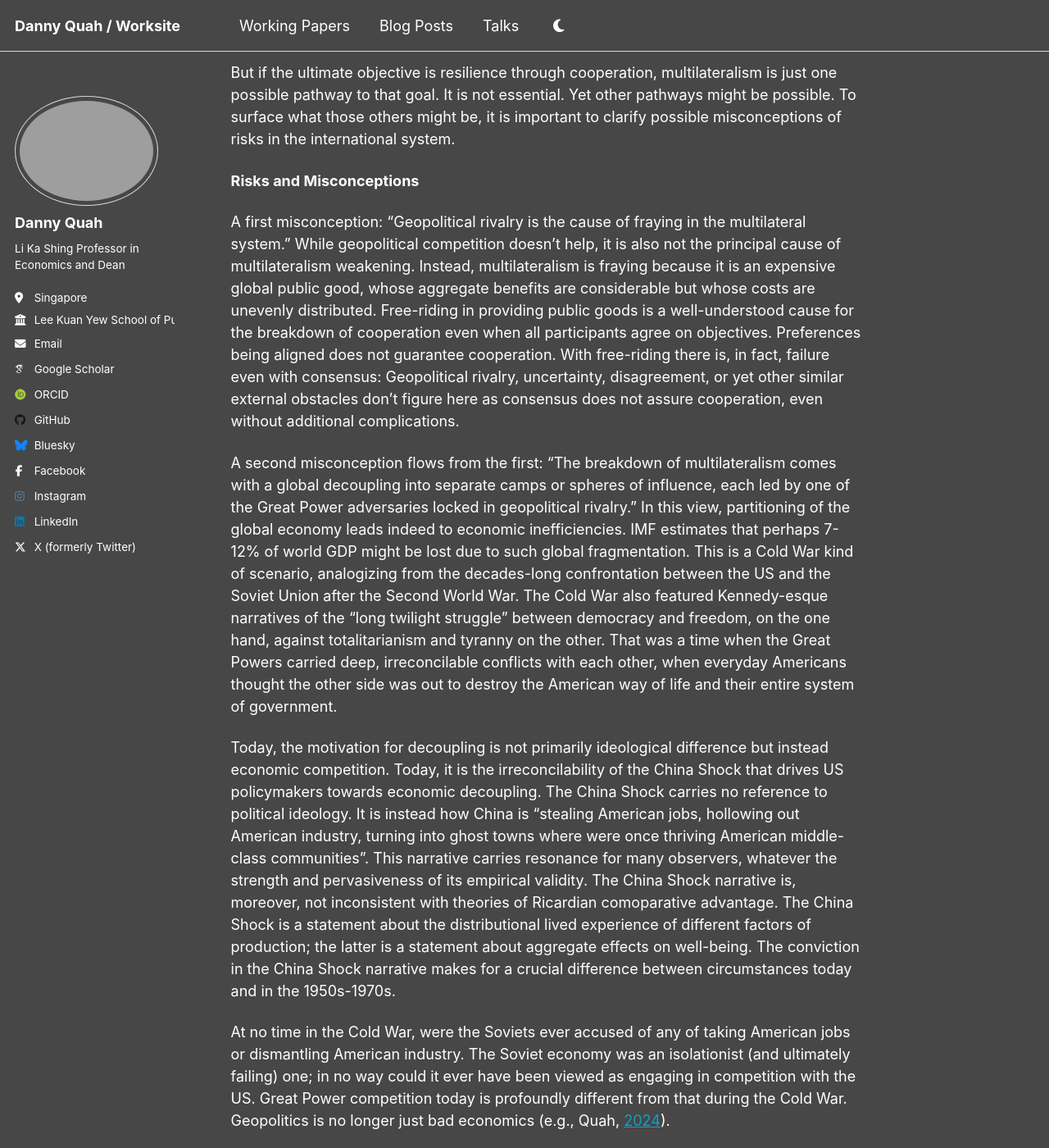
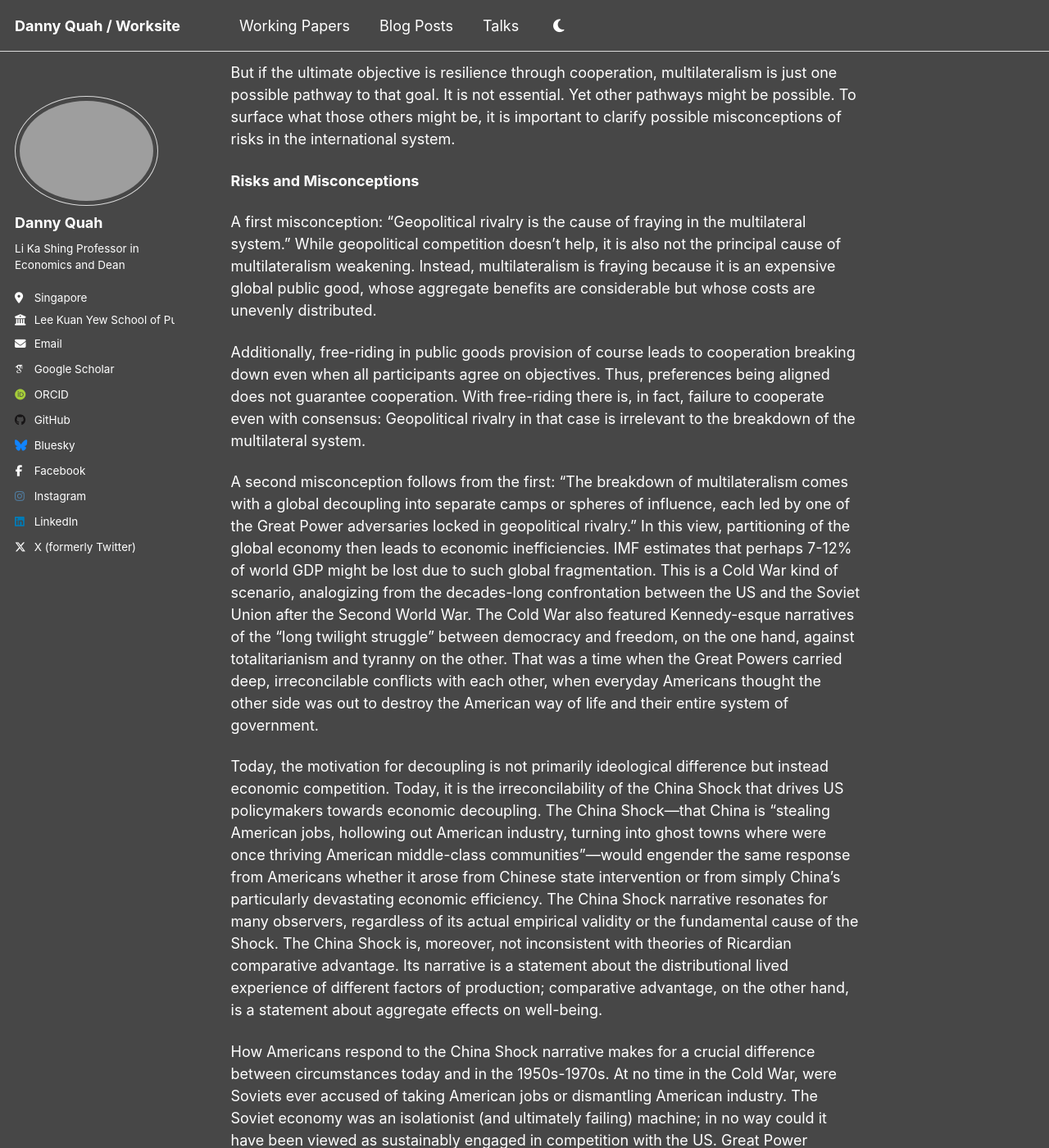
Before and after one commit to DannyQuah/DannyQuah.github.io, a Jekyll site: the page built from _posts/2025-03-31-Resilience-Cooperation-Multilateralism.md, in a window 1280 px wide and 1400 px high, scrolled down 2617 px. Shown: the whole window at 82% size. Built offline with Jekyll 4.4.1, drawn with Linux system fonts in a browser that asks for light colours; some web fonts are replaced; some of the changed text lies outside the part shown.

Commit message:
Resilience Cooperation Multilateralism, after Wade comments

```diff
--- a/_posts/2025-03-31-Resilience-Cooperation-Multilateralism.md
+++ b/_posts/2025-03-31-Resilience-Cooperation-Multilateralism.md
@@ -49,13 +49,15 @@ But if the ultimate objective is resilience through cooperation, multilateralism
 
 **Risks and Misconceptions**
 
-A first misconception: "Geopolitical rivalry is the cause of fraying in the multilateral system."  While geopolitical competition doesn't help, it is also not the principal cause of multilateralism weakening.  Instead, multilateralism is fraying because it is an expensive global public good, whose aggregate benefits are considerable but whose costs are unevenly distributed.  Free-riding in providing public goods is a well-understood cause for the breakdown of cooperation even when all participants agree on objectives.  Preferences being aligned does not guarantee cooperation.  With free-riding there is, in fact, failure even with consensus:  Geopolitical rivalry, uncertainty, disagreement, or yet other similar external obstacles don't figure here as consensus does not assure cooperation, even without additional complications.
+A first misconception: "Geopolitical rivalry is the cause of fraying in the multilateral system."  While geopolitical competition doesn't help, it is also not the principal cause of multilateralism weakening.  Instead, multilateralism is fraying because it is an expensive global public good, whose aggregate benefits are considerable but whose costs are unevenly distributed.
 
-A second misconception flows from the first: "The breakdown of multilateralism comes with a global decoupling into separate camps or spheres of influence, each led by one of the Great Power adversaries locked in geopolitical rivalry."  In this view, partitioning of the global economy leads indeed to economic inefficiencies.  IMF estimates that perhaps 7-12% of world GDP might be lost due to such global fragmentation.  This is a Cold War kind of scenario, analogizing from the decades-long confrontation between the US and the Soviet Union after the Second World War.  The Cold War also featured Kennedy-esque narratives of the "long twilight struggle" between democracy and freedom, on the one hand, against totalitarianism and tyranny on the other.  That was a time when the Great Powers carried deep, irreconcilable conflicts with each other, when everyday Americans thought the other side was out to destroy the American way of life and their entire system of government.
+Additionally, free-riding in public goods provision of course leads to cooperation breaking down even when all participants agree on objectives.  Thus, preferences being aligned does not guarantee cooperation.  With free-riding there is, in fact, failure to cooperate even with consensus:  Geopolitical rivalry in that case is irrelevant to the breakdown of the multilateral system.
 
-Today, the motivation for decoupling is not primarily ideological difference but instead economic competition.  Today, it is the irreconcilability of the China Shock that drives US policymakers towards economic decoupling.  The China Shock carries no reference to political ideology.  It is instead how China is "stealing American jobs, hollowing out American industry, turning into ghost towns where were once thriving American middle-class communities".  This narrative carries resonance for many observers, whatever the strength and pervasiveness of its empirical validity.  The China Shock narrative is, moreover, not inconsistent with theories of Ricardian comoparative advantage.  The China Shock is a statement about the distributional lived experience of different factors of production; the latter is a statement about aggregate effects on well-being.  The conviction in the China Shock narrative makes for a crucial difference between circumstances today and in the 1950s-1970s.
+A second misconception follows from the first: "The breakdown of multilateralism comes with a global decoupling into separate camps or spheres of influence, each led by one of the Great Power adversaries locked in geopolitical rivalry."  In this view, partitioning of the global economy then leads to economic inefficiencies.  IMF estimates that perhaps 7-12% of world GDP might be lost due to such global fragmentation.  This is a Cold War kind of scenario, analogizing from the decades-long confrontation between the US and the Soviet Union after the Second World War.  The Cold War also featured Kennedy-esque narratives of the "long twilight struggle" between democracy and freedom, on the one hand, against totalitarianism and tyranny on the other.  That was a time when the Great Powers carried deep, irreconcilable conflicts with each other, when everyday Americans thought the other side was out to destroy the American way of life and their entire system of government.
 
-At no time in the Cold War, were the Soviets ever accused of any of taking American jobs or dismantling American industry.  The Soviet economy was an isolationist (and ultimately failing) one; in no way could it ever have been viewed as engaging in competition with the US.  Great Power competition today is profoundly different from that during the Cold War.  Geopolitics is no longer just bad economics (e.g., Quah, [2024](https://dannyquah.github.io/2024/04/06/World-Order-Multipolarity-Multilateralism/)).
+Today, the motivation for decoupling is not primarily ideological difference but instead economic competition.  Today, it is the irreconcilability of the China Shock that drives US policymakers towards economic decoupling.  The China Shock---that China is "stealing American jobs, hollowing out American industry, turning into ghost towns where were once thriving American middle-class communities"---would engender the same response from Americans whether it arose from Chinese state intervention or from simply China's particularly devastating economic efficiency. The China Shock narrative resonates for many observers, regardless of its actual empirical validity or the fundamental cause of the Shock.  The China Shock is, moreover, not inconsistent with theories of Ricardian comparative advantage.  Its narrative is a statement about the distributional lived experience of different factors of production; comparative advantage, on the other hand, is a statement about aggregate effects on well-being.
+
+How Americans respond to the China Shock narrative makes for a crucial difference between circumstances today and in the 1950s-1970s.  At no time in the Cold War, were Soviets ever accused of taking American jobs or dismantling American industry.  The Soviet economy was an isolationist (and ultimately failing) machine; in no way could it have been viewed as sustainably engaged in competition with the US.  Great Power competition today is profoundly different from that during the Cold War.  Geopolitics is no longer just bad economics (e.g., Quah, [2024](https://dannyquah.github.io/2024/04/06/World-Order-Multipolarity-Multilateralism/)).
 
 This does not make the matter less serious.  The economics of the China Shock happens to align with international relations arguments in scholarly writings such as John Mearsheimer's.  These latter suggest that the US will not tolerate the rise of a hostile hegemonic power---of whatever political complexion---in the Asia-Pacific region.  This is because such an ascent will end up restricting America's prospects and freedom of actions.  In this reasoning, it is not central whether the rising power is a democracy.  Indeed, that the US seeks to contain China, in this view, does not draw on any wish to uphold an ideological position against an opposing model, as is suggested of the Cold War.  The adversary could just as easily be Japan or India, or any other sufficiently great power that is rising.  Middle Powers are not excluded.
 
```
Also changed, not shown: other parts of _posts/2025-03-31-Resilience-Cooperation-Multilateralism.md (+1 -1 lines).
